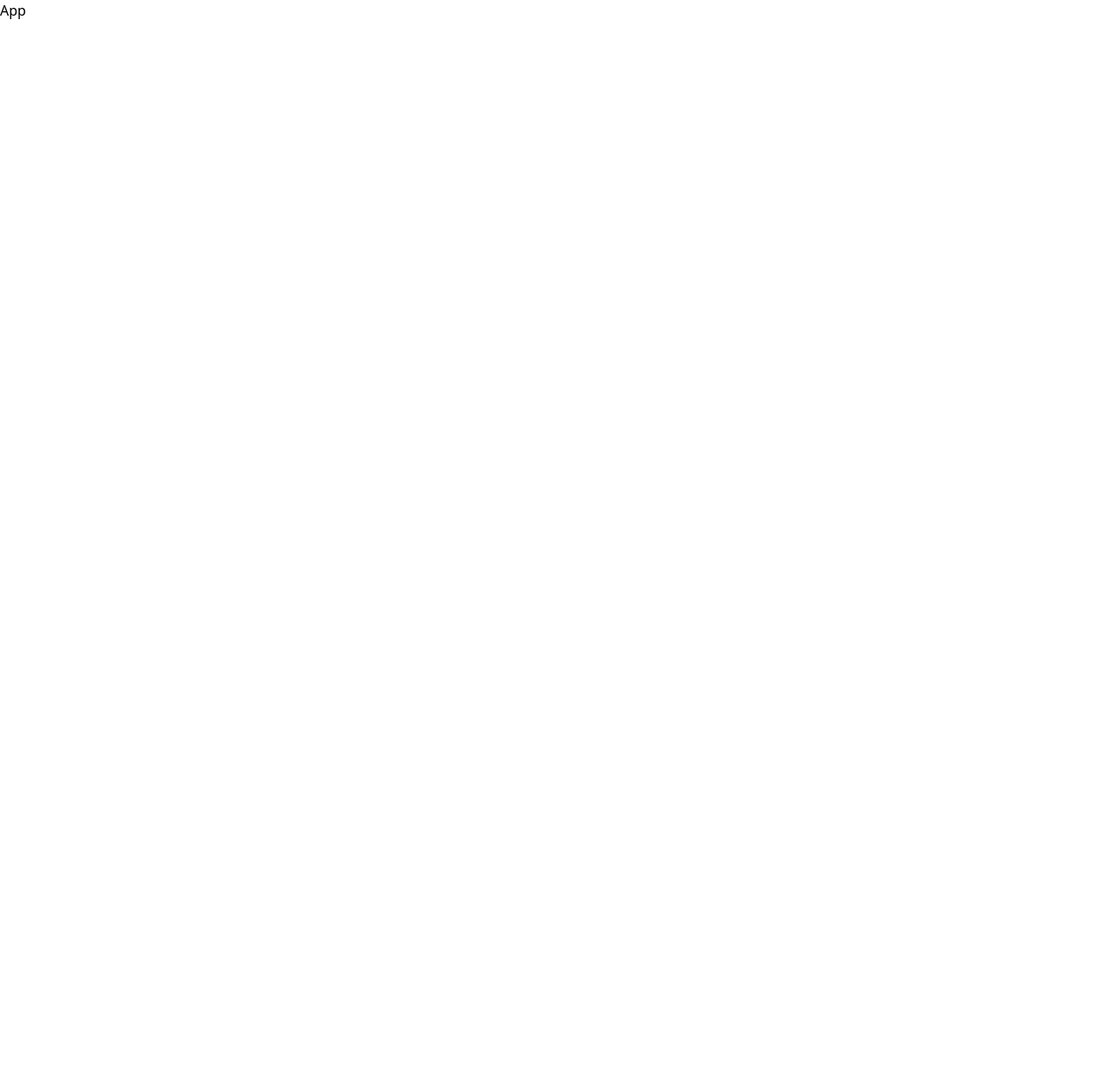
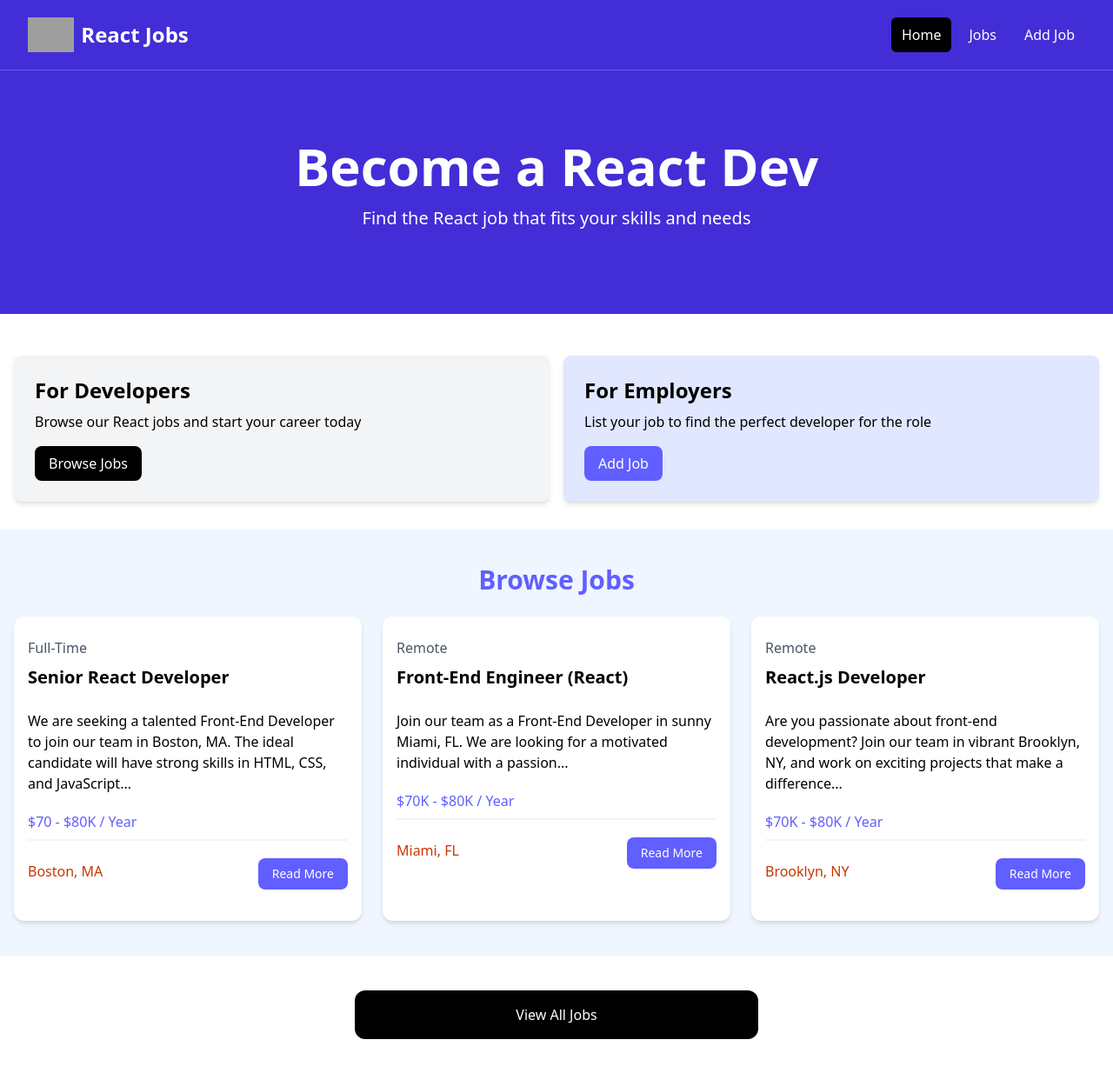
Before and after one commit to NirakChoun/react-crash-course, a React (Vite) app: page / in a window 1280 px wide. Shown: the whole page at 87% size. Before the commit the page ends 800 px from the top, so only its background shows below. Built offline with nearby package versions, Linux system fonts and the light colour scheme; grey boxes are pictures that could not be loaded.

Commit message:
Add landing page

```diff
--- a/src/App.jsx
+++ b/src/App.jsx
@@ -1,7 +1,212 @@
 import React from "react";
 
 const App = () => {
-  return <div>App</div>;
+  return (
+    <>
+      <nav className="bg-indigo-700 border-b border-indigo-500">
+        <div className="mx-auto max-w-7xl px-2 sm:px-6 lg:px-8">
+          <div className="flex h-20 items-center justify-between">
+            <div className="flex flex-1 items-center justify-center md:items-stretch md:justify-start">
+              <a
+                className="flex flex-shrink-0 items-center mr-4"
+                href="/index.html"
+              >
+                <img
+                  className="h-10 w-auto"
+                  src="images/logo.png"
+                  alt="React Jobs"
+                />
+                <span className="hidden md:block text-white text-2xl font-bold ml-2">
+                  React Jobs
+                </span>
+              </a>
+              <div className="md:ml-auto">
+                <div className="flex space-x-2">
+                  <a
+                    href="/index.html"
+                    className="text-white bg-black hover:bg-gray-900 hover:text-white rounded-md px-3 py-2"
+                  >
+                    Home
+                  </a>
+                  <a
+                    href="/jobs.html"
+                    className="text-white hover:bg-gray-900 hover:text-white rounded-md px-3 py-2"
+                  >
+                    Jobs
+                  </a>
+                  <a
+                    href="/add-job.html"
+                    className="text-white hover:bg-gray-900 hover:text-white rounded-md px-3 py-2"
+                  >
+                    Add Job
+                  </a>
+                </div>
+              </div>
+            </div>
+          </div>
+        </div>
+      </nav>
+
+      <section className="bg-indigo-700 py-20 mb-4">
+        <div className="max-w-7xl mx-auto px-4 sm:px-6 lg:px-8 flex flex-col items-center">
+          <div className="text-center">
+            <h1 className="text-4xl font-extrabold text-white sm:text-5xl md:text-6xl">
+              Become a React Dev
+            </h1>
+            <p className="my-4 text-xl text-white">
+              Find the React job that fits your skills and needs
+            </p>
+          </div>
+        </div>
+      </section>
+
+      <section className="py-4">
+        <div className="container-xl lg:container m-auto">
+          <div className="grid grid-cols-1 md:grid-cols-2 gap-4 p-4 rounded-lg">
+            <div className="bg-gray-100 p-6 rounded-lg shadow-md">
+              <h2 className="text-2xl font-bold">For Developers</h2>
+              <p className="mt-2 mb-4">
+                Browse our React jobs and start your career today
+              </p>
+              <a
+                href="/jobs.html"
+                className="inline-block bg-black text-white rounded-lg px-4 py-2 hover:bg-gray-700"
+              >
+                Browse Jobs
+              </a>
+            </div>
+            <div className="bg-indigo-100 p-6 rounded-lg shadow-md">
+              <h2 className="text-2xl font-bold">For Employers</h2>
+              <p className="mt-2 mb-4">
+                List your job to find the perfect developer for the role
+              </p>
+              <a
+                href="/add-job.html"
+                className="inline-block bg-indigo-500 text-white rounded-lg px-4 py-2 hover:bg-indigo-600"
+              >
+                Add Job
+              </a>
+            </div>
+          </div>
+        </div>
+      </section>
+
+      <section className="bg-blue-50 px-4 py-10">
+        <div className="container-xl lg:container m-auto">
+          <h2 className="text-3xl font-bold text-indigo-500 mb-6 text-center">
+            Browse Jobs
+          </h2>
+          <div className="grid grid-cols-1 md:grid-cols-3 gap-6">
+            <div className="bg-white rounded-xl shadow-md relative">
+              <div className="p-4">
+                <div className="mb-6">
+                  <div className="text-gray-600 my-2">Full-Time</div>
+                  <h3 className="text-xl font-bold">Senior React Developer</h3>
+                </div>
+
+                <div className="mb-5">
+                  We are seeking a talented Front-End Developer to join our team
+                  in Boston, MA. The ideal candidate will have strong skills in
+                  HTML, CSS, and JavaScript...
+                </div>
+
+                <h3 className="text-indigo-500 mb-2">$70 - $80K / Year</h3>
+
+                <div className="border border-gray-100 mb-5"></div>
+
+                <div className="flex flex-col lg:flex-row justify-between mb-4">
+                  <div className="text-orange-700 mb-3">
+                    <i className="fa-solid fa-location-dot text-lg"></i>
+                    Boston, MA
+                  </div>
+                  <a
+                    href="job.html"
+                    className="h-[36px] bg-indigo-500 hover:bg-indigo-600 text-white px-4 py-2 rounded-lg text-center text-sm"
+                  >
+                    Read More
+                  </a>
+                </div>
+              </div>
+            </div>
+
+            <div className="bg-white rounded-xl shadow-md relative">
+              <div className="p-4">
+                <div className="mb-6">
+                  <div className="text-gray-600 my-2">Remote</div>
+                  <h3 className="text-xl font-bold">
+                    Front-End Engineer (React)
+                  </h3>
+                </div>
+
+                <div className="mb-5">
+                  Join our team as a Front-End Developer in sunny Miami, FL. We
+                  are looking for a motivated individual with a passion...
+                </div>
+
+                <h3 className="text-indigo-500 mb-2">$70K - $80K / Year</h3>
+
+                <div className="border border-gray-100 mb-5"></div>
+
+                <div className="flex flex-col lg:flex-row justify-between mb-4">
+                  <div className="text-orange-700 mb-3">
+                    <i className="fa-solid fa-location-dot text-lg"></i>
+                    Miami, FL
+                  </div>
+                  <a
+                    href="job.html"
+                    className="h-[36px] bg-indigo-500 hover:bg-indigo-600 text-white px-4 py-2 rounded-lg text-center text-sm"
+                  >
+                    Read More
+                  </a>
+                </div>
+              </div>
+            </div>
+
+            <div className="bg-white rounded-xl shadow-md relative">
+              <div className="p-4">
+                <div className="mb-6">
+                  <div className="text-gray-600 my-2">Remote</div>
+                  <h3 className="text-xl font-bold">React.js Developer</h3>
+                </div>
+
+                <div className="mb-5">
+                  Are you passionate about front-end development? Join our team
+                  in vibrant Brooklyn, NY, and work on exciting projects that
+                  make a difference...
+                </div>
+
+                <h3 className="text-indigo-500 mb-2">$70K - $80K / Year</h3>
+
+                <div className="border border-gray-100 mb-5"></div>
+
+                <div className="flex flex-col lg:flex-row justify-between mb-4">
+                  <div className="text-orange-700 mb-3">
+                    <i className="fa-solid fa-location-dot text-lg"></i>
+                    Brooklyn, NY
+                  </div>
+                  <a
+                    href="job.html"
+                    className="h-[36px] bg-indigo-500 hover:bg-indigo-600 text-white px-4 py-2 rounded-lg text-center text-sm"
+                  >
+                    Read More
+                  </a>
+                </div>
+              </div>
+            </div>
+          </div>
+        </div>
+      </section>
+
+      <section className="m-auto max-w-lg my-10 px-6">
+        <a
+          href="jobs.html"
+          className="block bg-black text-white text-center py-4 px-6 rounded-xl hover:bg-gray-700"
+        >
+          View All Jobs
+        </a>
+      </section>
+    </>
+  );
 };
 
 export default App;
```
